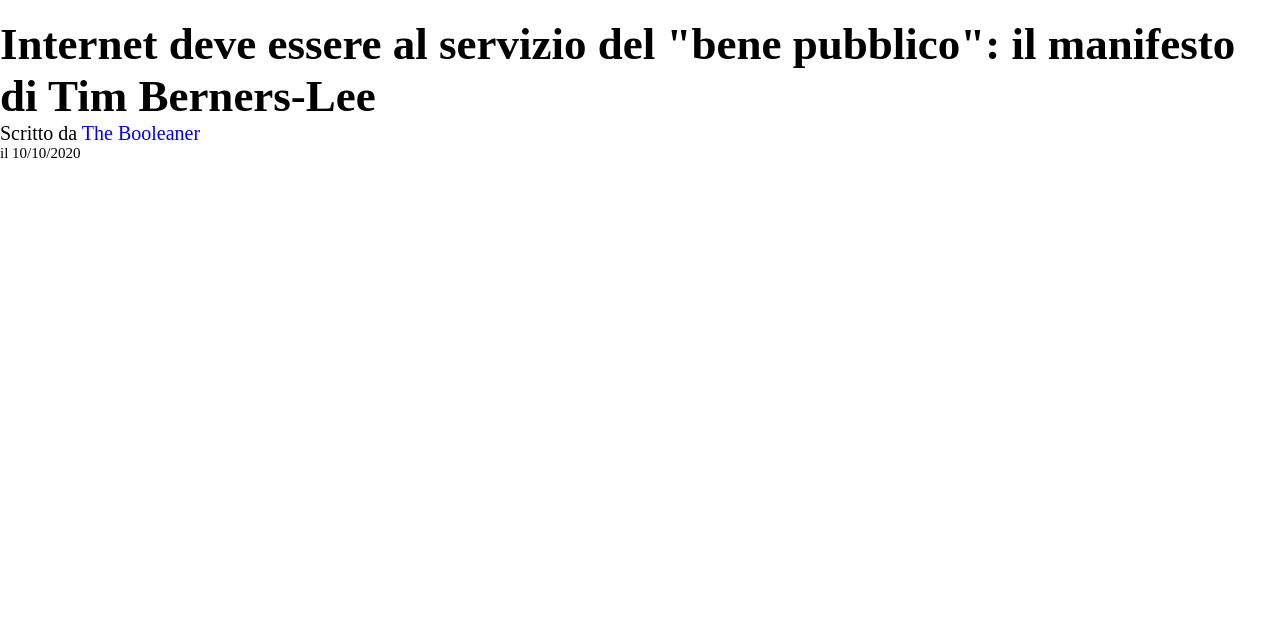
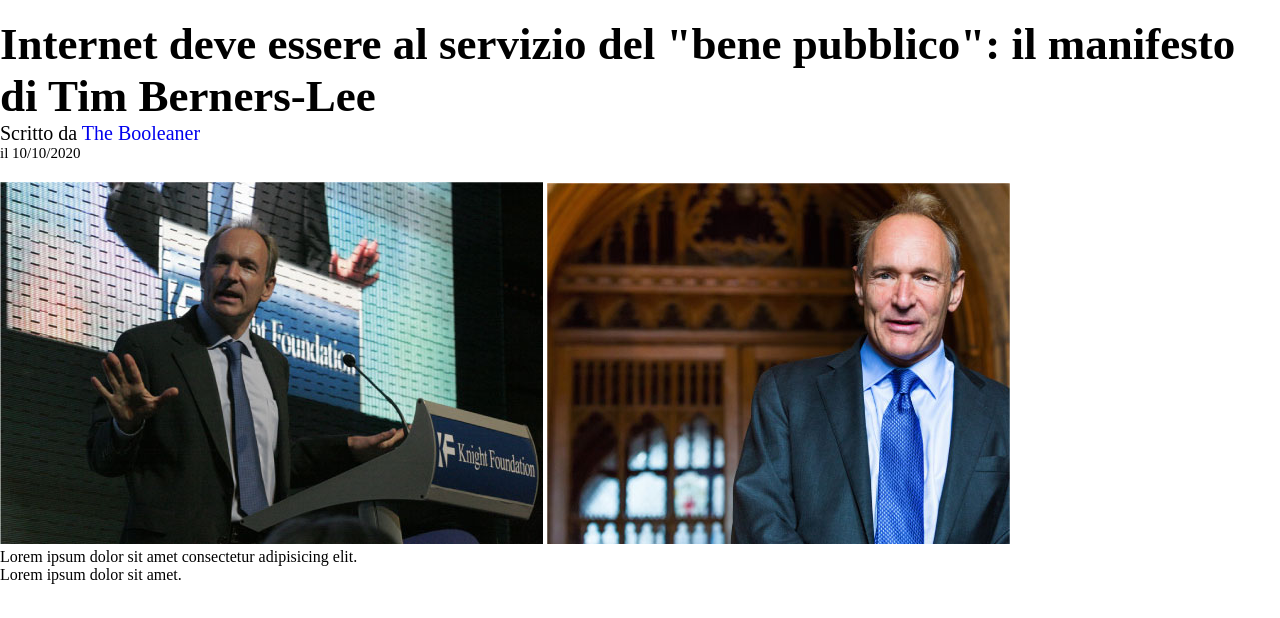
Before and after one commit to LeonardoMartignoni/html-css-booleaner, a plain HTML site: page index.html in a window 1280 px wide. Shown: the part 152-770 px from the top of the page. Drawn offline with Linux system fonts and the light colour scheme.

Commit message:
added tim img

```diff
--- a/index.html
+++ b/index.html
@@ -21,6 +21,12 @@
         </section>
 
         <!-- Immagini -->
+        <picture>
+            <img src="./img/tim-1.jpg" alt="Tim Berners-Lee in una conferenza">
+            <img src="./img/tim-2.jpg" alt="Foto di Tim Berners-Lee">
+            <p>Lorem ipsum dolor sit amet consectetur adipisicing elit.</p>
+            <p>Lorem ipsum dolor sit amet.</p>
+        </picture>
         <!-- Notizia -->
         <!-- Sezione "potrebbero interessarti" -->
     </main>
```
Also changed, not shown: img/tim-1.jpg (added), img/tim-2.jpg (added).
